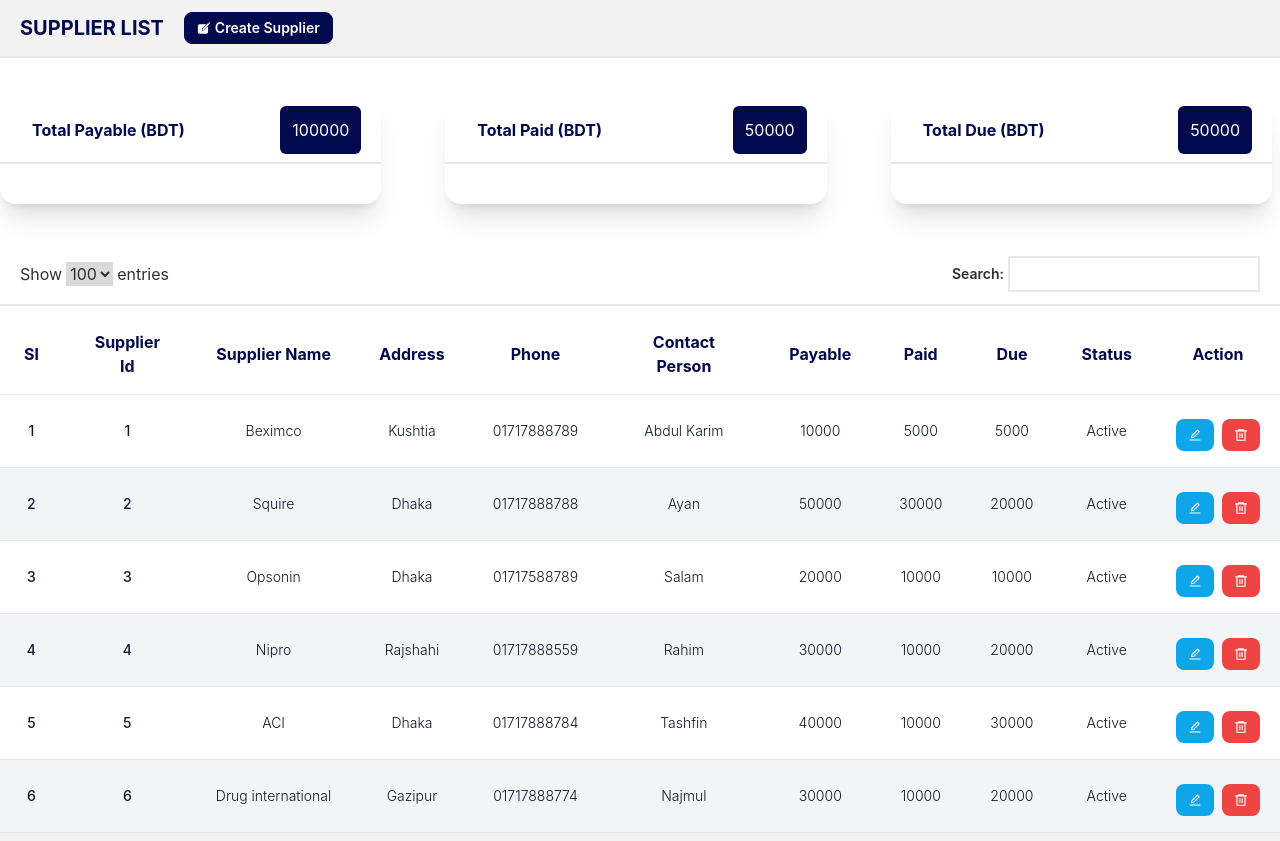
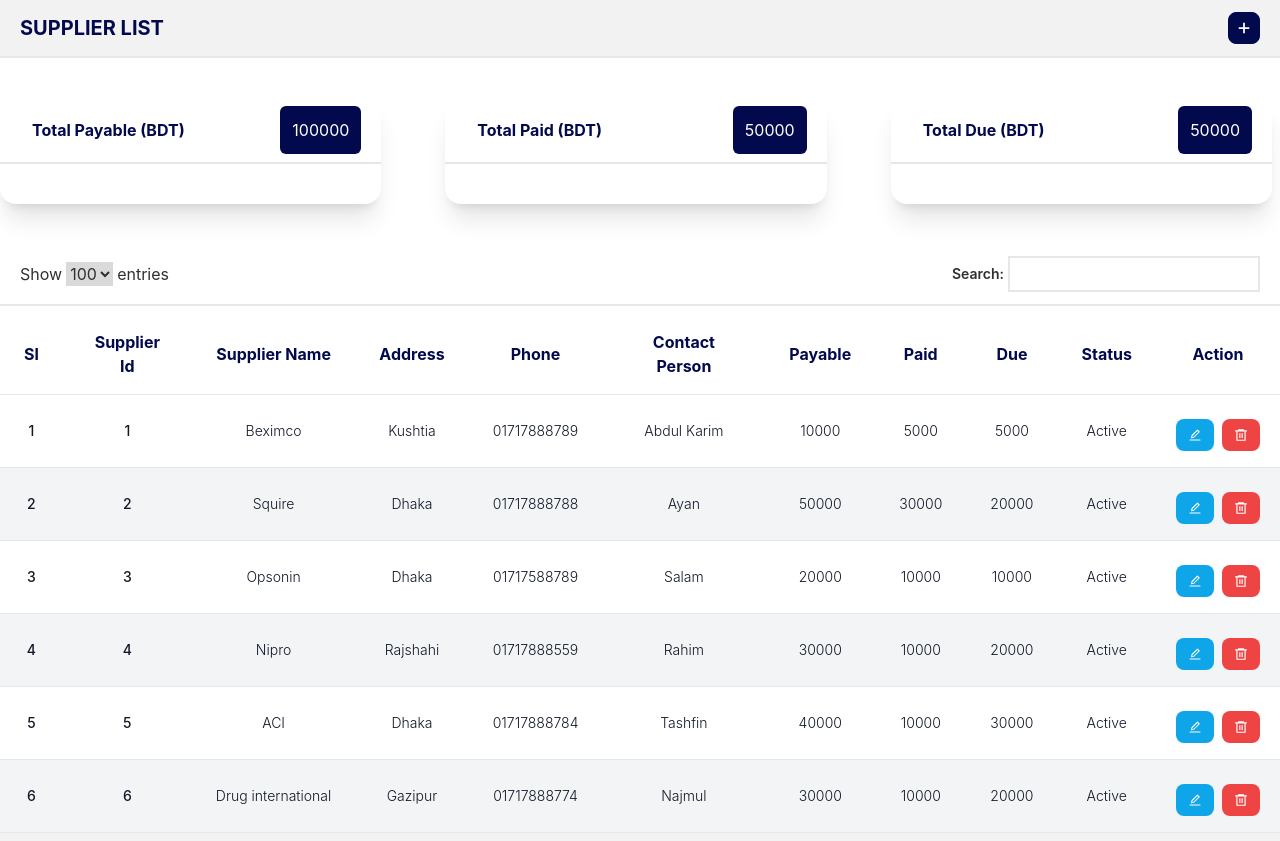
Before and after one commit to md-najmul-haque/medical-store-software, a React (Create React App) app: page /supplierList in a window 1280 px wide. Shown: the top 841 px of the page. Built offline with nearby package versions, Linux system fonts and the light colour scheme; what tw-elements would draw is missing.

Commit message:
add supplier button changed

```diff
--- a/src/components/Supplier/SupplierList.js
+++ b/src/components/Supplier/SupplierList.js
@@ -1,19 +1,24 @@
-import React from "react";
+import React, { useState } from "react";
 import { Link } from "react-router-dom";
 import { IoIosCreate } from 'react-icons/io';
 import useSupplier from "../../hooks/useSupplier";
 import { RiDeleteBin6Line } from 'react-icons/ri';
 import { AiOutlineEdit } from 'react-icons/ai';
+import { GoPlus } from 'react-icons/go';
 
 
 const SupplierList = () => {
     const [suppliers] = useSupplier()
+    const [supplierModal, setSupplierModal] = useState(false)
 
     return (
         <div className='bg-white h-screen'>
-            <div className='bg-base-100 py-3 px-5 border-b-2 flex items-center'>
+            <div className='bg-base-100 py-3 px-5 border-b-2 flex justify-between items-center'>
                 <h1 className='uppercase text-xl text-primary font-bold text-left'>Supplier List</h1>
-                <Link to='/addSupplier' className="btn btn-primary text-white normal-case btn-sm ml-5" ><span className="mr-1"><IoIosCreate /></span> Create Supplier</Link>
+
+                <div className='flex justify-end'>
+                    <label htmlFor="add-supplier" onClick={() => { setSupplierModal(true) }} className="btn btn-primary btn-sm btn-square text-white normal-case" ><GoPlus /></label>
+                </div>
             </div>
             <div className="flex gap-16 justify-end mt-10 mr-2">
                 <div className="card w-96 pb-10 bg-white shadow-xl">
```
